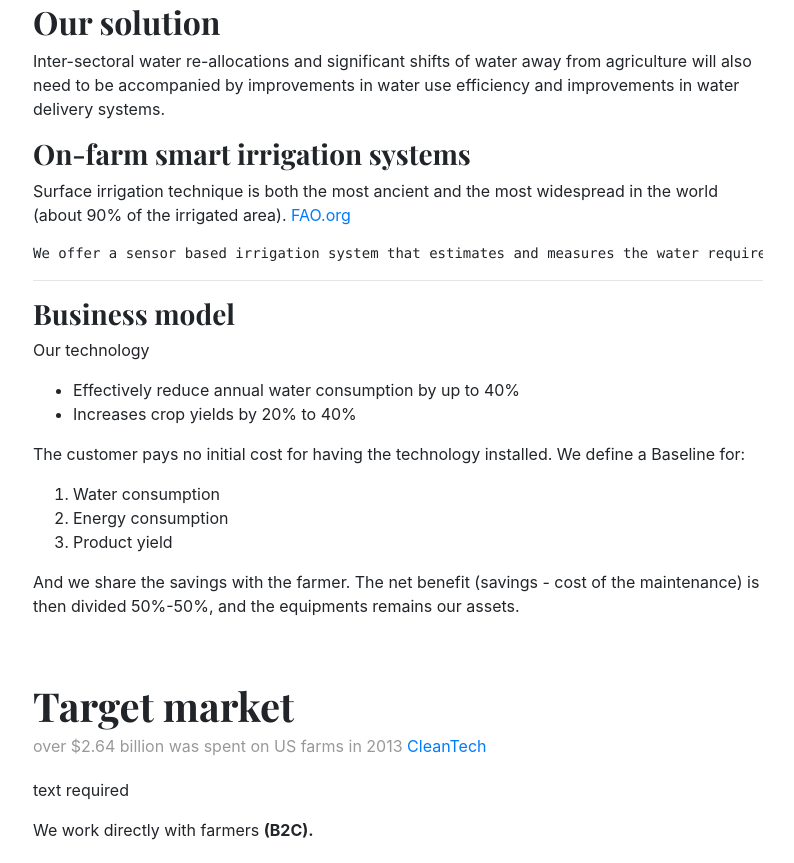
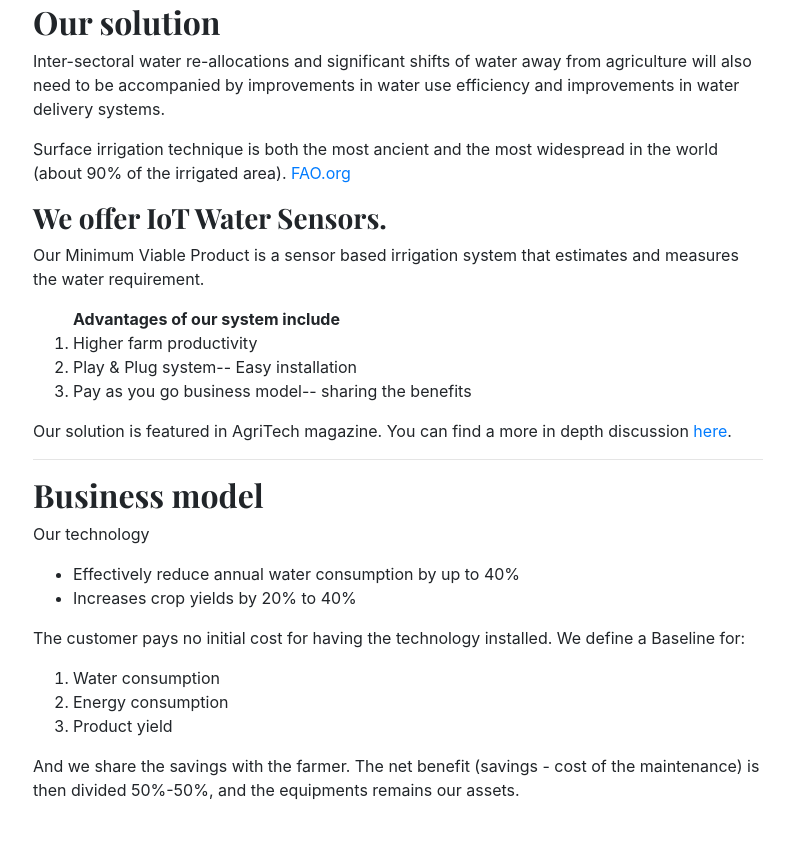
Before and after one commit to zahirNia/one-pager, a plain HTML site: page blog/index.html in a window 1280 px wide. Shown: the part 1026-1889 px from the top of the page, without its empty margins (52-846 px from the left). Drawn offline with nearby package versions, Linux system fonts and the light colour scheme.

Commit message:
milad points

```diff
--- a/blog/index.html
+++ b/blog/index.html
@@ -74,13 +74,19 @@
             <!-- Solution -->
             <h2>Our solution</h2>
             <p>Inter-sectoral water re-allocations and significant shifts of water away from agriculture will also need to be accompanied by improvements in water use efficiency and improvements in water delivery systems.</p>
-            <h3>On-farm smart irrigation systems</h3>
             <p>Surface irrigation technique is both the most ancient and the most widespread in the world (about 90% of the irrigated area). <a href="http://www.fao.org/3/w4367e/w4367e0e.htm">FAO.org</a></p>
-            <pre><code>We offer a sensor based irrigation system that estimates and measures the water requirement.</code></pre>
+            <h3>We offer <strong>IoT Water Sensors</strong>.</h3>
+            <p>Our Minimum Viable Product is a sensor based irrigation system that estimates and measures the water requirement.</p>
+            <ol><strong>Advantages of our system include</strong>
+              <li>Higher farm productivity</li>
+              <li>Play & Plug system-- Easy installation</li>
+              <li>Pay as you go business model-- sharing the benefits</li>
+            </ol>
+            <p>Our solution is featured in AgriTech magazine. You can find a more in depth discussion <a href="https://www.agritechtomorrow.com/article/2020/03/iot-water-sensors-improving-water-quality-management-in-agriculture/12059">here</a>.</p>
             <hr>
 
             <!-- Business model -->
-            <h3>Business model</h3>
+            <h2>Business model</h2>
             <p>Our technology</p>
             <ul>
               <li>Effectively reduce annual water consumption by up to 40%</li>
```
